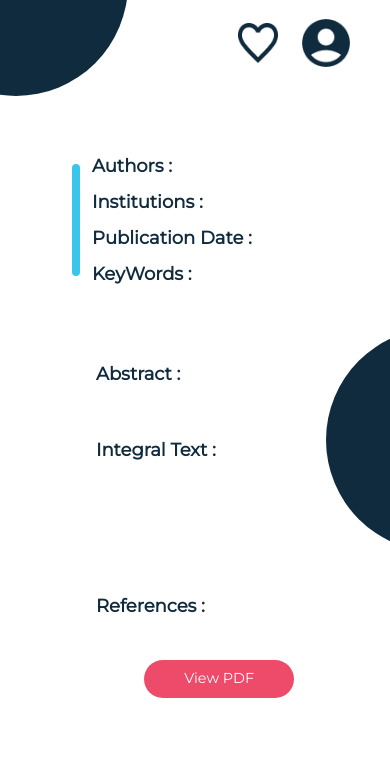
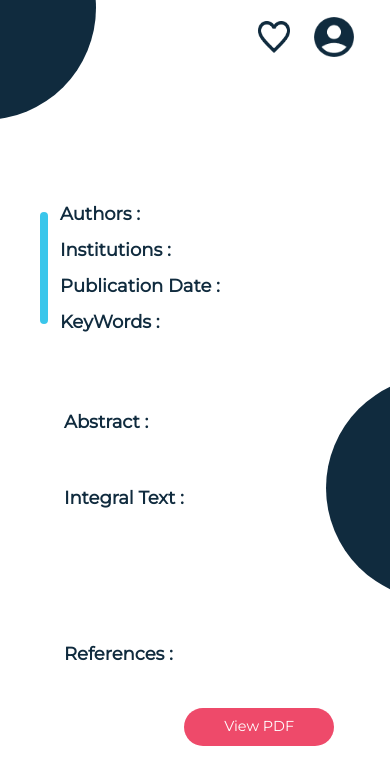
Before and after one commit to dinariyasmine/Article-Browser, a React (Create React App) app in the folder frontend/: page /UserSpace/ArticleDetails/1 in a window 390 px wide. Shown: the top 784 px of the page. Built offline with nearby package versions, Linux system fonts and the light colour scheme.

Commit message:
responsive pages 99%

```diff
--- a/frontend/src/components/ArticleDetailsPage/detailArticleNavbar.js
+++ b/frontend/src/components/ArticleDetailsPage/detailArticleNavbar.js
@@ -5,7 +5,7 @@ import FavoritesButton from "../FavoritesPage/favoritesButton";
 
 
 
-const DetailArticleNavbar =({title,UserName,EmailAdress})=>{
+const DetailArticleNavbar =({title})=>{
   const [isFavorite,setIsFavorite]=useState(false);
   const addRemoveFavorite = () => {
     // Toggle the active state
@@ -23,15 +23,15 @@ const DetailArticleNavbar =({title,UserName,EmailAdress})=>{
           </div>
 
           <div className="relative">
-            <p className="text-3xl text-darkBlue font-bold mb-2">{title}</p>
+            <p className="text-3xl text-darkBlue font-bold mb-2 max-sm:text-xl max-sm:mt-32">{title}</p>
         {/* Underline effect using Tailwind CSS classes */}
         <div className="absolute bottom-0 left-0 w-full h-1 bg-pink"></div>
         </div>
           {/* Right side of the navbar */}
-          <div className="-mt-5 mr-5">
+          <div className="-mt-10 mr-5 max-sm:-mt-20">
             <FavoritesButton onClick={addRemoveFavorite}></FavoritesButton>
             <button>
-              <ProfilePic UserName={UserName} EmailAdress={EmailAdress}/>
+              <ProfilePic/>
             </button>
           </div>
         </div>
--- a/frontend/src/components/FavoritesPage/favoritesButton.js
+++ b/frontend/src/components/FavoritesPage/favoritesButton.js
@@ -12,7 +12,7 @@ const DetailArticle =({title})=>{
   };
     return (
             <button onClick={handleOnclickFavorite}>
-              <img src={isFavorite? activeFavoritesPic:favoritesPic} alt="Favorites" className="w-10 h-10 mr-6 mb-1 " />
+              <img src={isFavorite? activeFavoritesPic:favoritesPic} alt="Favorites" className="w-10 h-10 mr-6 mb-1 max-sm:w-8 max-sm:h-8 " />
             </button>
 
       );
--- a/frontend/src/components/SearchPage/userPopUp.js
+++ b/frontend/src/components/SearchPage/userPopUp.js
@@ -27,7 +27,7 @@ const UserPopUp = () => {
           <img
             src={profilePic}
             alt="User Icon"
-            className="w-11/12 h-11/12"
+            className="w-11/12 h-11/12 max-sm:w-10 max-sm:h-10"
           />
         </button>
 
--- a/frontend/src/pages/detailArticle.js
+++ b/frontend/src/pages/detailArticle.js
@@ -6,10 +6,7 @@ import 'jspdf-autotable';
 
 
 const DetailArticle = () => {
-  const User = {
-    UserName:'JaneDoe',
-    EmailAdress:'jdoe@gmail.com'
-  }
+
   const storedArticle = localStorage.getItem('selectedArticle');
   const article = storedArticle ? JSON.parse(storedArticle) : {};
   console.log('Article stored in local storage:', article);
@@ -62,8 +59,8 @@ const generatePDF = () => {
   pdf.save('article.pdf');
 };
   return (
-    <div className="flex flex-col overflow-x-hidden">
-      <Navbar title={article.title} UserName={User.UserName} EmailAdress={User.EmailAdress} />
+    <div className="flex flex-col overflow-x-hidden max-sm:-ml-8">
+      <Navbar title={article.title}/>
       <HeaderArticle Authors={article.Authors} Institutions={article.Institutions} PublishDate={article.PublishDate} KeyWords={article.keywords} />
       <div className="mt-10 w-5/6">
         <p className=" ml-24 font-bold text-lg">Abstract :</p>
@@ -81,7 +78,7 @@ const generatePDF = () => {
           <div className=" ml-auto -mr-40 -mt-36  w-56 h-56 rounded-full bg-darkBlue"></div>
           </div>
       <p className="ml-24 mt-10"><strong className="text-lg ">References :</strong> {formattedReferences}</p>
-      <button className="ml-auto mr-24 bg-pink  rounded-full  my-10  py-2 px-10 hover:bg-pink-700" onClick={generatePDF}>
+      <button className="ml-auto  mr-24 max-sm:mr-14 bg-pink  rounded-full  my-10  py-2 px-10 hover:bg-pink-700" onClick={generatePDF}>
          <p className="text-white">View PDF</p>
       </button>
     </div>
```
